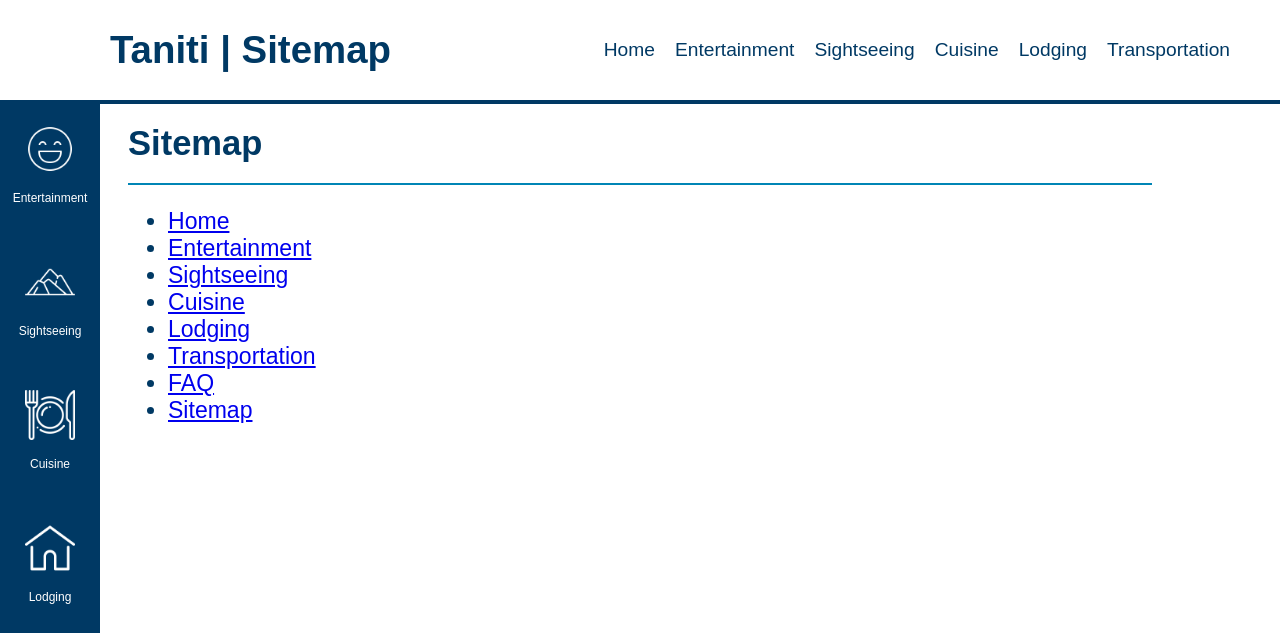
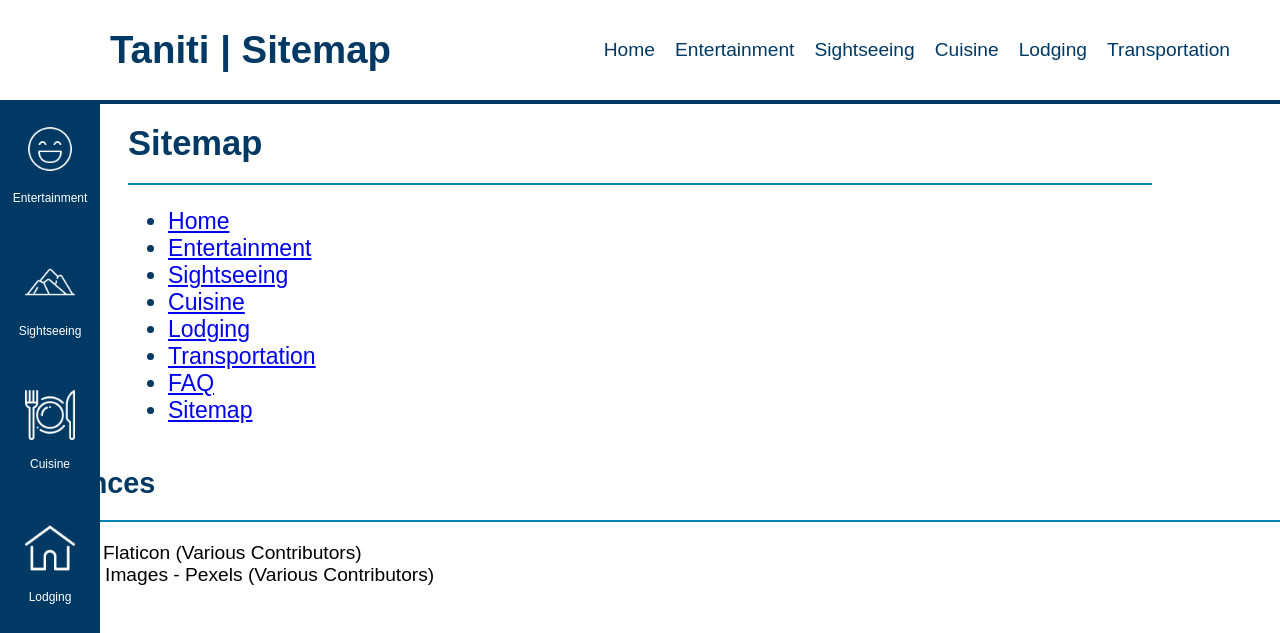
Before and after one commit to cricklette/vacation-prototype-website, a plain HTML site: page sitemap.html in a window 1280 px wide. Shown: the top 633 px of the page. Drawn offline with Linux system fonts and the light colour scheme.

Commit message:
add references

```diff
--- a/sitemap.html
+++ b/sitemap.html
@@ -68,6 +68,13 @@
                 <li><a href="./sitemap.html">Sitemap</a></li>
             </ul>
         </section>
+            <h2>References</h2>
+            <ul>
+                <li>Icons - Flaticon (Various Contributors)</li>
+                <li>All Site Images - Pexels (Various Contributors)</li>
+
+            </ul>
+        </section>
     </main>
 
     <footer>
```
